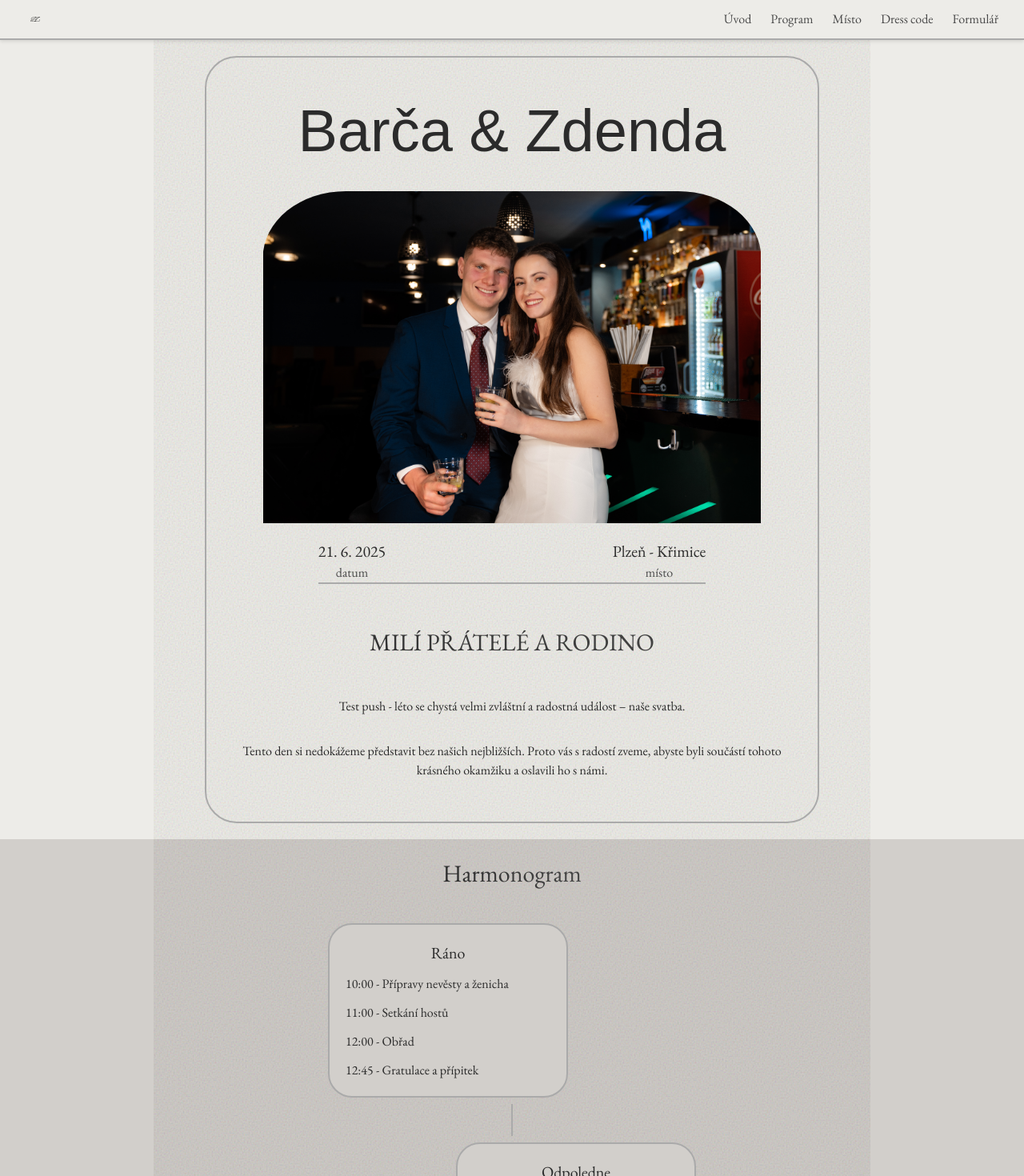
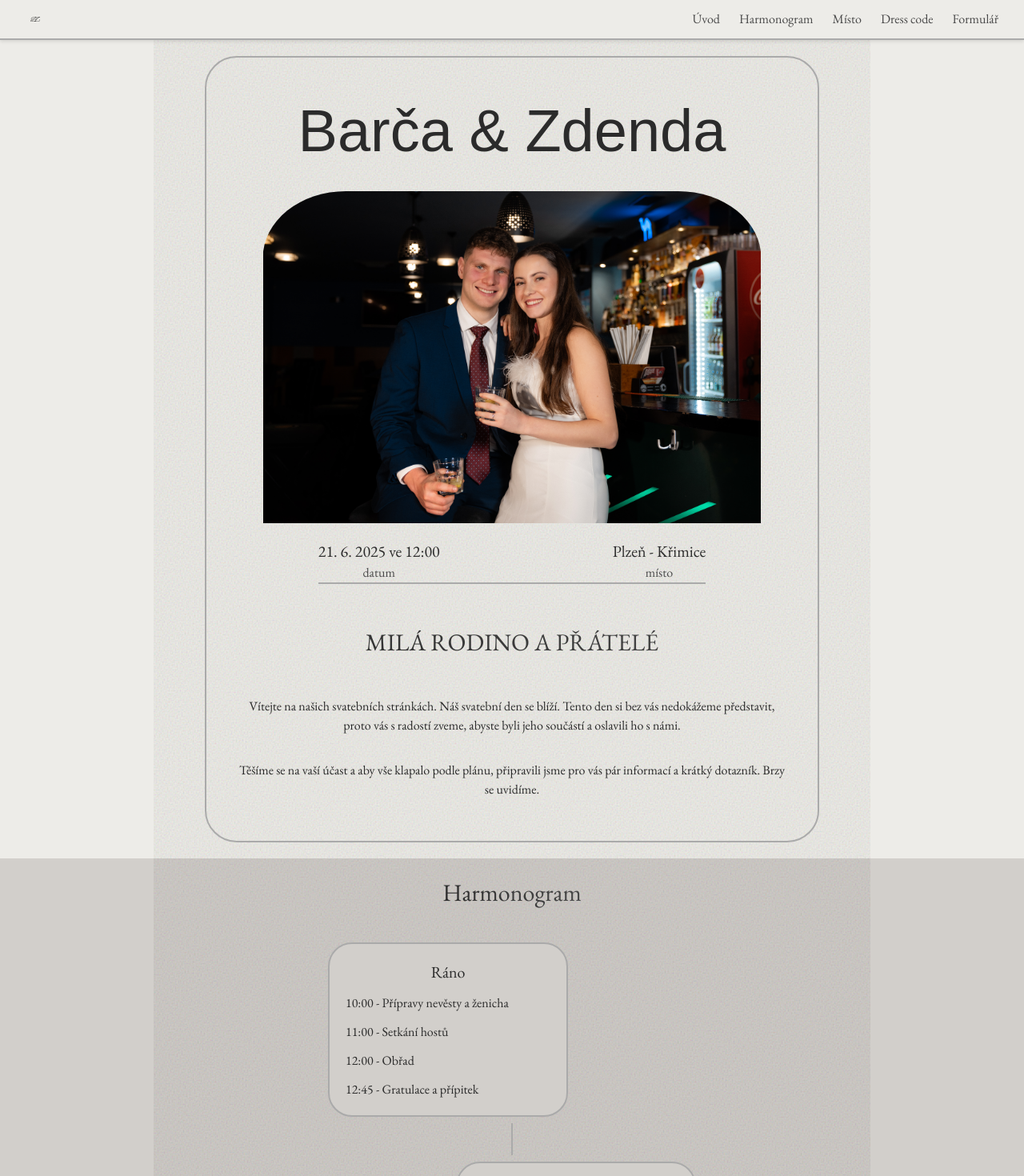
Before and after one commit to jan-cibulka/svatba2, a React (Vite) app: page / in a window 1280 px wide. Shown: the top 1470 px of the page at 80% size. Built offline with nearby package versions, Linux system fonts and the light colour scheme; a web font is replaced by a local one.

Commit message:
Labels change.

```diff
--- a/src/components/Intro.tsx
+++ b/src/components/Intro.tsx
@@ -4,15 +4,15 @@ import "./Intro.css";
 import { desktopThreshold } from "../App";
 
 const nonBreakingSpace = "\u00A0";
-const title = `MILÍ${nonBreakingSpace}PŘÁTELÉ A${nonBreakingSpace}RODINO`;
+const title = `MILÁ${nonBreakingSpace}RODINO A${nonBreakingSpace}PŘÁTELÉ`;
 const text1 =
-  "Test push - léto se chystá velmi zvláštní a radostná událost – naše svatba.";
+  "Vítejte na našich svatebních stránkách. Náš svatební den se blíží. Tento den si bez vás nedokážeme představit, proto vás s radostí zveme, abyste byli jeho součástí a oslavili ho s námi.";
 
 const text2 =
-  "Tento den si nedokážeme představit bez našich nejbližších. Proto vás s radostí zveme, abyste byli součástí tohoto krásného okamžiku a oslavili ho s námi.";
+  "Těšíme se na vaší účast a aby vše klapalo podle plánu, připravili jsme pro vás pár informací a krátký dotazník. Brzy se uvidíme.";
 const jmeno1 = "Barča";
 const jmeno2 = "Zdenda";
-const date = "21. 6. 2025";
+const date = "21. 6. 2025 ve 12:00";
 const place = "Plzeň - Křimice";
 
 const Intro: FC = () => {
--- a/src/components/Navbar.tsx
+++ b/src/components/Navbar.tsx
@@ -48,7 +48,7 @@ const Navbar: FC = () => {
           className="nav-link"
           onClick={() => setIsMenuOpen(false)}
         >
-          Program
+          Harmonogram
         </a>
         <a
           href="#misto"
```
Also changed, not shown: public/logo.png (added).
